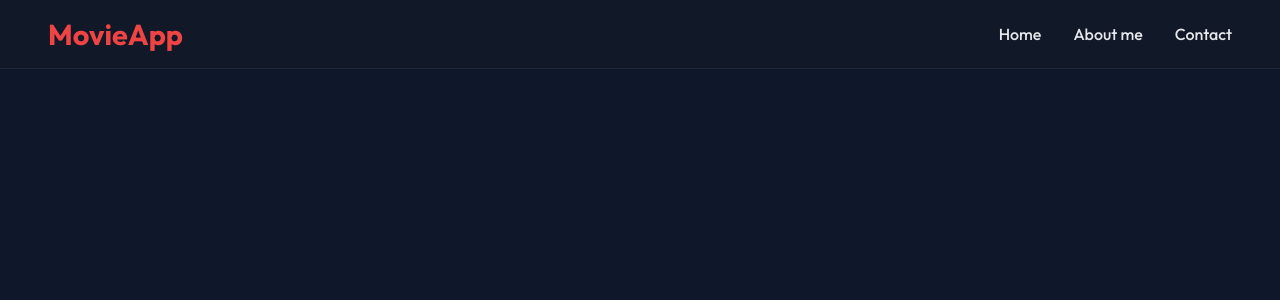
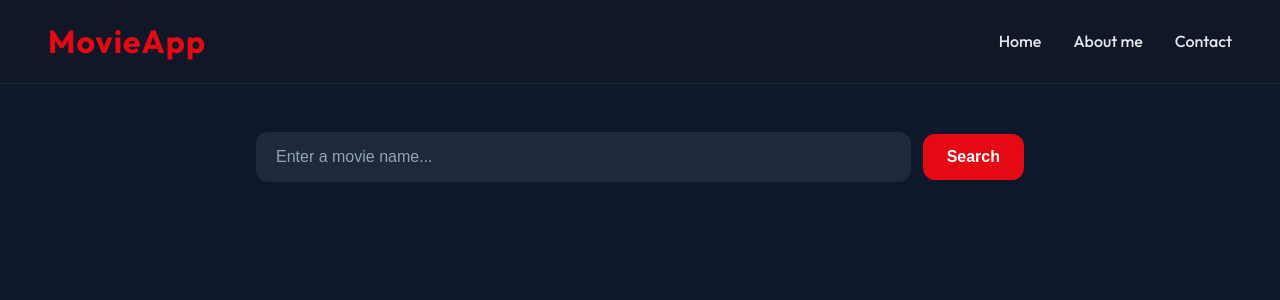
Before and after one commit to amitsharma597/Movie-search-app, a React (Vite) app: page / in a window 1280 px wide. Shown: the top 300 px of the page. Built offline with nearby package versions, Linux system fonts and the light colour scheme.

Commit message:
feat: added a searchbar component

```diff
--- a/src/App.css
+++ b/src/App.css
@@ -1,4 +1,23 @@
 @import url("https://fonts.googleapis.com/css2?family=Outfit:wght@300;400;500;600;700&display=swap");
+
+/* =========================
+   VARIABLES
+========================= */
+
+:root {
+  --bg: #0f172a;
+  --navbar: #111827;
+  --card: #1e293b;
+  --text: #ffffff;
+  --text-muted: #94a3b8;
+  --border: #1f2937;
+  --accent: #e50914;
+  --accent-hover: #c11119;
+}
+
+/* =========================
+   GLOBAL
+========================= */
 
 * {
   margin: 0;
@@ -6,34 +25,42 @@
   box-sizing: border-box;
 }
 
+html {
+  scroll-behavior: smooth;
+}
+
 body {
-  background: #0f172a;
-  color: #ffffff;
+  background: var(--bg);
+  color: var(--text);
   font-family: "Outfit", sans-serif;
   min-height: 100vh;
+  line-height: 1.6;
 }
+
+/* =========================
+   NAVBAR
+========================= */
 
 header {
   display: flex;
   justify-content: space-between;
   align-items: center;
-
   padding: 1rem 3rem;
-
-  background: #111827;
-
-  border-bottom: 1px solid #1f2937;
-
+  background: rgba(17, 24, 39, 0.9);
+  backdrop-filter: blur(10px);
+  border-bottom: 1px solid var(--border);
   position: sticky;
   top: 0;
   z-index: 100;
 }
 
 header h1 {
-  font-size: 1.8rem;
+  font-size: 2rem;
   font-weight: 700;
-  color: #ef4444;
+  color: var(--accent);
+  letter-spacing: 1px;
   cursor: pointer;
+  transition: 0.3s ease;
 }
 
 nav {
@@ -42,18 +69,92 @@ nav {
 }
 
 nav a {
+  position: relative;
   text-decoration: none;
   color: #e5e7eb;
-
   font-size: 1rem;
   font-weight: 500;
-
   transition: 0.3s ease;
 }
 
+nav a::after {
+  content: "";
+  position: absolute;
+  left: 0;
+  bottom: -5px;
+  width: 0;
+  height: 2px;
+  background: var(--accent);
+  transition: width 0.3s ease;
+}
+
+nav a:hover::after {
+  width: 100%;
+}
+
 nav a:hover {
-  color: #ef4444;
+  color: var(--accent);
 }
+
+/* =========================
+   SEARCH BAR
+========================= */
+
+.search-container {
+  display: flex;
+  justify-content: center;
+  align-items: center;
+  gap: 12px;
+  max-width: 800px;
+  margin: 3rem auto;
+  padding: 0 1rem;
+}
+
+.search-input {
+  flex: 1;
+  padding: 14px 18px;
+  border: 2px solid var(--border);
+  border-radius: 12px;
+  background: var(--card);
+  color: var(--text);
+  font-size: 1rem;
+  outline: none;
+  transition: all 0.3s ease;
+}
+
+.search-input::placeholder {
+  color: var(--text-muted);
+}
+
+.search-input:focus {
+  border-color: var(--accent);
+  box-shadow: 0 0 15px rgba(229, 9, 20, 0.3);
+}
+
+.search-btn {
+  padding: 14px 24px;
+  border: none;
+  border-radius: 12px;
+  background: var(--accent);
+  color: white;
+  font-size: 1rem;
+  font-weight: 600;
+  cursor: pointer;
+  transition: all 0.3s ease;
+}
+
+.search-btn:hover {
+  background: var(--accent-hover);
+  transform: translateY(-2px);
+}
+
+.search-btn:active {
+  transform: scale(0.98);
+}
+
+/* =========================
+   RESPONSIVE
+========================= */
 
 @media (max-width: 768px) {
   header {
@@ -67,4 +168,13 @@ nav a:hover {
     flex-wrap: wrap;
     justify-content: center;
   }
+
+  .search-container {
+    flex-direction: column;
+  }
+
+  .search-input,
+  .search-btn {
+    width: 100%;
+  }
 }
--- a/src/App.jsx
+++ b/src/App.jsx
@@ -1,9 +1,11 @@
 import Navbar from "./components/Navbar";
+import SearchBar from "./components/SearchBar";
 import "./App.css";
 const App = () => {
   return (
     <>
       <Navbar />
+      <SearchBar />
     </>
   );
 };
--- a/src/components/Navbar.jsx
+++ b/src/components/Navbar.jsx
@@ -7,7 +7,7 @@ const Navbar = () => {
         <nav>
           <Link to="/">Home</Link>
           <Link to="/about">About me</Link>
-          <Link to="/">Contact</Link>
+          <Link to="/contact">Contact</Link>
         </nav>
       </header>
     </div>
--- /dev/null
+++ b/src/components/SearchBar.jsx
@@ -0,0 +1,15 @@
+const SearchBar = () => {
+  return (
+    <div className="search-container">
+      <input
+        type="text"
+        placeholder="Enter a movie name..."
+        className="search-input"
+      />
+
+      <button className="search-btn">Search</button>
+    </div>
+  );
+};
+
+export default SearchBar;
```
